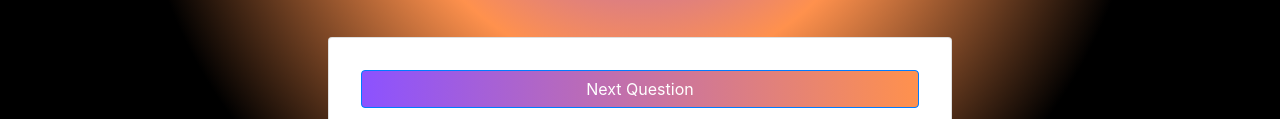
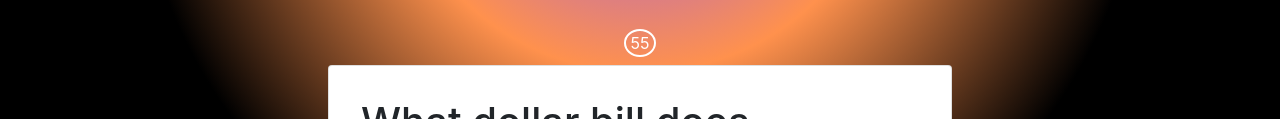
Before and after one commit to adam-ziegler1993/quiz_app, a plain HTML site: page wealth/index.html in a window 1280 px wide. Shown: the part 197-316 px from the top of the page. Drawn offline with nearby package versions, Linux system fonts and the light colour scheme.

Commit message:
Added timer to wealth index.html

```diff
--- a/wealth/index.html
+++ b/wealth/index.html
@@ -39,6 +39,8 @@
         </div>
     </section>
 
+<div id="timer">60</div>
+
     <!-- Question Section -->
     <section id="questions">
         <div class="card q-card">
```
